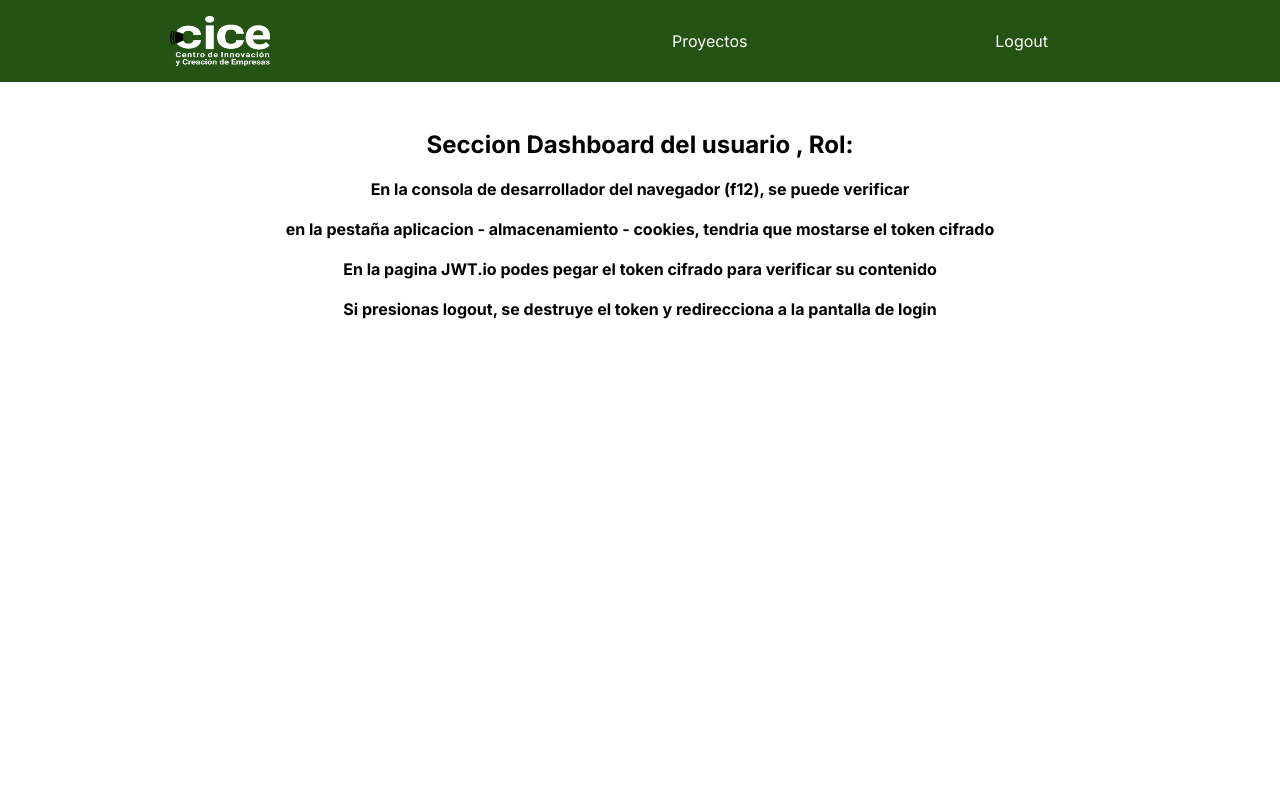
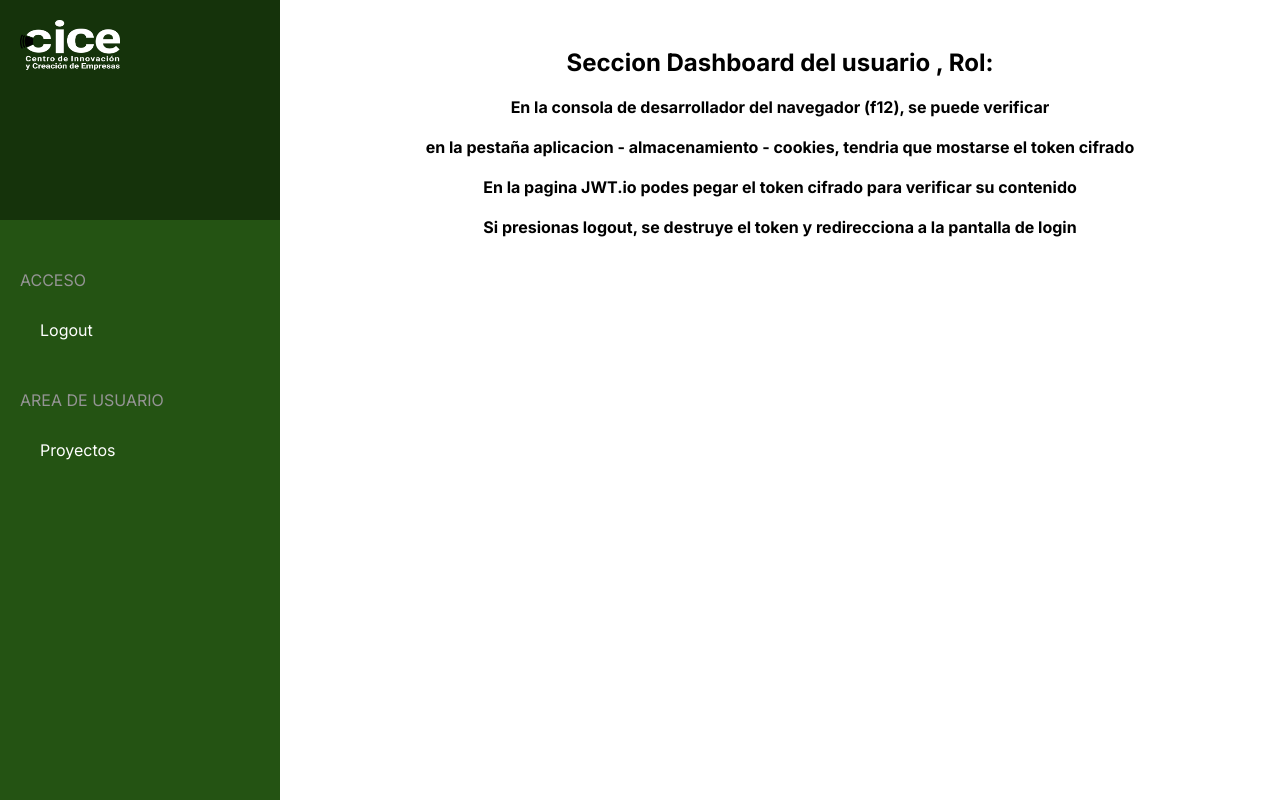
Before and after one commit to ciceunicen/nextjs, a Next.js app: page /dashboard in a window 1280 px wide. Built offline with nearby package versions, Linux system fonts and the light colour scheme; no server answers.

Commit message:
se rehace dashboard, se cambia navbar a vertical. Se modifica profile.js y login.js (pages) para que cargue en el token y lo retorne el nombre y apellido del usuario, para mejorar el layout en el dashboard.

```diff
--- a/components/Navbar.js
+++ b/components/Navbar.js
@@ -3,7 +3,7 @@ import Image from 'next/image'
 import Link from 'next/link'
 import axios from 'axios'
 
-export default function Navbar({user, role}) {
+export default function Navbar({user, role, name, surname}) {
 
     const logout = async ()=>{
         const response = await axios.post("/api/auth/logout");
@@ -11,7 +11,7 @@ export default function Navbar({user, role}) {
 
     return(
     <div className={styles.section}>
-
+        <div className={styles.userInf}>
             <Image
             src="/logo cice con slogan.png"
             alt="CICE Logo"
@@ -20,12 +20,37 @@ export default function Navbar({user, role}) {
             height={50}
             priority
             />
-        <ul className={styles.ul}>
-            <li className={styles.li}><Link href="#">Proyectos</Link></li>
-            <li className={styles.li}><p>{ user }</p></li>
-            {role===1 && <li className={styles.li}><Link href="/api/usuarios/">Listar Usuarios</Link></li>}
-            <li className={styles.li}><Link href="/" onClick={()=>logout()}>Logout</Link></li>
-        </ul>
+            <div className={styles.userName}>
+                { name } { surname }
+            </div>
+            <div className={styles.user}>
+                { user }
+            </div>
+        </div>
+        <div className={styles.options}>
+            <div className={styles.option_title}>
+                <p>ACCESO</p>
+            </div>
+            <div className={styles.logout}>
+                <Link href="/" onClick={()=>logout()}>Logout</Link>
+            </div>
+            <div className={styles.option_title}>
+                <p>AREA DE USUARIO</p>
+            </div>
+            <ul className={styles.ul}>
+
+                <div className={styles.li}>
+                    <Link href="#">Proyectos</Link>
+                </div>
+
+                {role===1 &&
+                    <div className={styles.li}>
+                        <Link href="/api/usuarios/">Listar Usuarios</Link>
+                    </div>
+                }
+
+            </ul>
+        </div>
     </div>
     )
 }
--- a/pages/api/auth/login.js
+++ b/pages/api/auth/login.js
@@ -28,12 +28,16 @@ export default function loginHandler(req, res) {
         }else{
           const user = results[0];
           const role = user.role;
+          const name = user.name;
+          const surname = user.surname;
           //make the token
           const token = sign(
             {
               exp: Math.floor(Date.now() / 1000) + NINE_HOURS_IN_SECONDS, // 9 HORAS
               email,
               role,
+              name,
+              surname,
             }, process.env.JWT_SECRET);
 
           //For greater security I apply security to the cookie with the serialize method
--- a/pages/api/profile.js
+++ b/pages/api/profile.js
@@ -10,8 +10,8 @@ export default function profileHandler(req, res){
   }else{
     //if the token is valid I extract the user, the role and return them
     try {
-        const { email, role } = verify(ciceToken, process.env.JWT_SECRET);
-        res.json({ email, role });
+        const { email, role, name, surname } = verify(ciceToken, process.env.JWT_SECRET);
+        res.json({ email, role, name, surname });
         return res;
     } catch (error) {
         return res.status(401).json({error: "Token Invalido"});
--- a/pages/dashboard.js
+++ b/pages/dashboard.js
@@ -7,6 +7,8 @@ import Navbar from "@/components/Navbar";
    const [user, setUser] = useState({
        email: "",
        role: "",
+       name: "",
+       surname: "",
    });
 
   useEffect( () => {
@@ -21,7 +23,8 @@ import Navbar from "@/components/Navbar";
   return (
 
       <>
-        <Navbar user= {user.email} role= {user.role}/>
+        <div className='container'>
+          <Navbar user= {user.email} role= {user.role} name={user.name} surname={user.surname}/>
           <div className='center'>
             <h2> Seccion Dashboard del usuario {user.email}
             , Rol: {user.role === 1 && "Super Admin"}
@@ -38,11 +41,15 @@ import Navbar from "@/components/Navbar";
             <br/>
             <h4>Si presionas logout, se destruye el token y redirecciona a la pantalla de login</h4>
           </div>
-
+        </div>
         <style jsx>{`
             .center{
               text-align: center;
-              margin-top: 3rem;
+              margin: 3rem auto;
+            }
+            .container{
+              display: flex;
+              flex-direction: row;
             }
         `}
         </style>
--- a/styles/Navbar.module.css
+++ b/styles/Navbar.module.css
@@ -1,27 +1,72 @@
 .section{
     background-color: #245313;
+    width: 280px;
+    height: 100vh;
+    display: flex;
+    flex-direction: column;
+    color: rgb(255, 255, 255);
+    margin: 0;
+    padding: 0;
+}
+
+.userInf{
+    background-color:#15330b;
+    width: 280px;
+    height: 220px;
+    top:0;
+    margin: 0;
+    padding: 0;
+}
+
+.logo_Cice{
+    position: absolute;
+    margin: 20px 0 0 20px;
+}
+
+.userName{
+    margin-top: 110px;
+    display: flex;
     align-items: center;
+    justify-content: center;
+    font-size: 16px;
+}
+
+.user{
     display: flex;
-    flex-direction: row;
-    justify-content: space-around;
-    flex-flow: row wrap;
-    padding: 1em 0;
-    color: rgb(255, 255, 255);
+    align-items: center;
+    justify-content: center;
+    font-size: 14px;
+}
+
+.options{
+    display: block;
+    width: 280px;
+    height: auto;
+}
+
+.option_title{
+    margin: 50px 0 0 20px;
+    color: #949494;
+}
+
+.logout{
+    display: flex;
+    justify-content: flex-start;
+    margin: 30px 0px 0px 40px
 }
 
 .ul {
     list-style-type: none;
     display: flex;
-    flex-flow: row nowrap;
-    width: 500px;
+    flex-direction: column;
     margin: 0;
     padding: 0;
 }
 
 .ul .li {
     flex-grow: 1;
-    text-align: center;
-    padding: 15px 10px;
+    text-align: start;
+    margin: 30px 0 0 40px;
 }
 
 
--- a/styles/globals.css
+++ b/styles/globals.css
@@ -1,5 +1,5 @@
 :root {
-  --max-width: 1100px;
+/*   --max-width: 1100px; */
   --border-radius: 12px;
   --foreground-rgb: 0, 0, 0;
   --background-start-rgb: 214, 219, 220;
```
Lines whose indentation alone changed are shown as unchanged.
